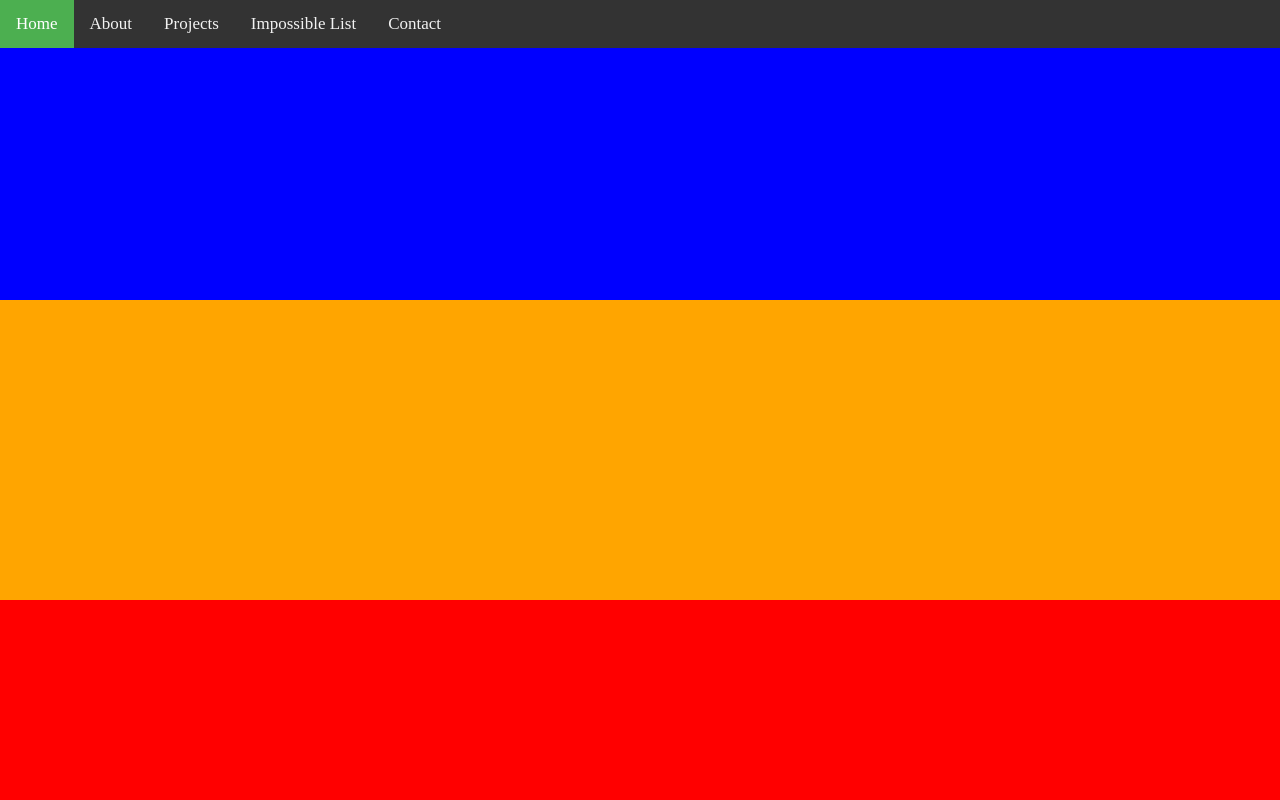
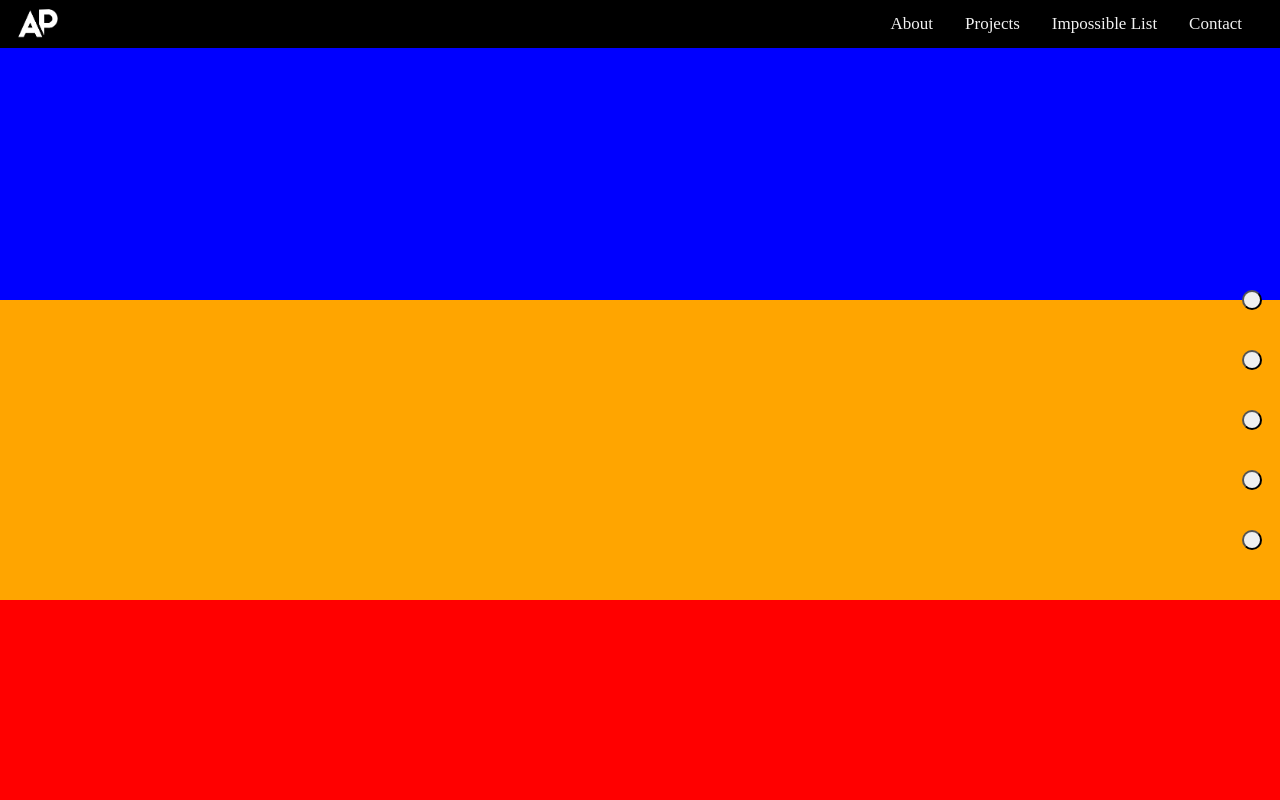
Before and after one commit to PhyLimChordata/Portfolio, a plain HTML site: page Pages/index.html in a window 1280 px wide. Shown: the top 800 px of the page. Drawn offline with nearby package versions, Linux system fonts and the light colour scheme.

Commit message:
Add logo

```diff
--- a/Pages/index.html
+++ b/Pages/index.html
@@ -42,13 +42,40 @@
                 });
             }
         });
+
+        $("button").on('click', function(event) {
+            // Make sure this.hash has a value before overriding default behavior
+            if (this.hash !== "") {
+                event.preventDefault();
+                var hash = this.hash;
+
+                // Using jQuery's animate() method to add smooth page scroll
+                // The optional number (1200) specifies the number of milliseconds it takes to scroll to the specified area
+                $('html, body').animate({
+                    scrollTop: $(hash).offset().top
+                }, 1200, function(){
+
+                    // Add hash (#) to URL when done scrolling (default click behavior)
+                    window.location.hash = hash;
+                });
+            }
+        });
+
+        $(".section").bind('inview', function (event, visible) {
+            if (visible) {
+                $("#" + $(this).attr("data-link-id")).addClass("active");
+            } else {
+                $("#" + $(this).attr("data-link-id")).removeClass("active");
+            }
+        });
     });
 </script>
 
 
 <body class="body">
     <div class="topnav" id="myTopnav">
-        <a class="active" href="#home">Home</a>
+        <img class="logo" src="../Images/AP.png"></img>
+        <li>
             <a href="#about">About</a>
             <a href="#projects">Projects</a>
             <a href="#impossibleList">Impossible List</a>
@@ -56,7 +83,16 @@
             <a href="javascript:void(0);" class="icon" onclick="myFunction()">
                 <i class="fa fa-bars"></i>
             </a>
+        </li>
 
+    </div>
+
+    <div class="anchor">
+        <button class="roundButton"></button>
+        <button  class="roundButton" ></button>
+        <button  class="roundButton" ></button>
+        <button  class="roundButton" ></button>
+        <button  class="roundButton" ></button>
     </div>
 
     <div id="home">
--- a/Styling/homepage.css
+++ b/Styling/homepage.css
@@ -2,6 +2,20 @@
     html,body{
         scrollbar-width: none; /* Firefox 64 */
     }
+}
+
+
+li {
+    float: right;
+}
+
+.logo {
+    float: left;
+    height: 48px;
+    width: 48px;
+    margin-left: 1%;
+    /* height: 100%;
+    width: 100%; */
 }
 
 .body {
@@ -9,16 +23,42 @@
     width: 100%;
     margin: 0%;
     -ms-overflow-style: none; /* IE 11 */
+    overflow: overlay;
 }
 
 /* Hide scrollbar for Chrome, Safari and Opera */
+/* ::-webkit-scrollbar {
+    display: none;
+  } */
+
+
 ::-webkit-scrollbar {
-    display: none;
+    width: 50px;
+    display:none;
+}
+
+  ::-webkit-scrollbar-track {
+    background: transparent;
+  }
+
+  ::-webkit-scrollbar-thumb {
+    border: 20px solid transparent;
+    background-clip: padding-box;
+    border-radius: 50px;
+    background-color: grey;
+
+  }
+
+  ::-webkit-scrollbar-thumb:hover {
+    border: 20px solid transparent;
+    background-clip: padding-box;
+    border-radius: 50px;
+    background-color: black;
   }
 
 /* Add a black background color to the top navigation */
 .topnav {
-    background-color: #333;
+    background-color: black;
     overflow: hidden;
     width: 100%;
     position: fixed; /* Set the navbar to fixed position */
@@ -36,7 +76,6 @@
     background-color: #4CAF50;
     color: white;
 }
-
 
 /* Style the links inside the navigation bar */
 .topnav a {
@@ -101,6 +140,21 @@
 }
 
 
+.anchor {
+    position: fixed;
+    margin-left:97%;
+    height: 100%;
+    display: flex;
+    flex-direction: column;
+    justify-content: center;
+}
+
+.roundButton {
+    border-radius: 50px;
+    margin-top:200%;
+    height:20px;
+    width: 20px;
+}
 
   /* When the screen is less than 600 pixels wide, hide all links, except for the first one ("Home"). Show the link that contains should open and close the topnav (.icon) */
 @media screen and (max-width: 600px) {
```
Also changed, not shown: Images/AP.png (added). Lines whose indentation alone changed are shown as unchanged.
